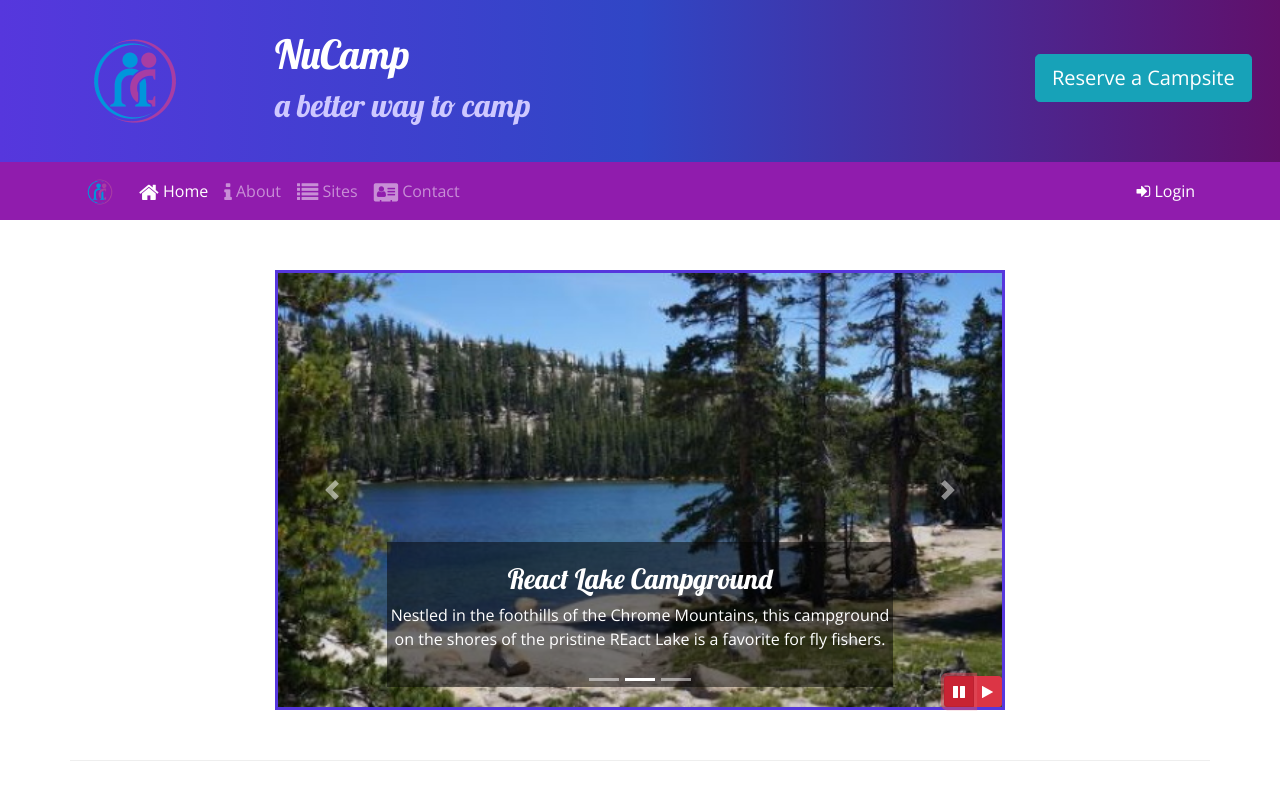
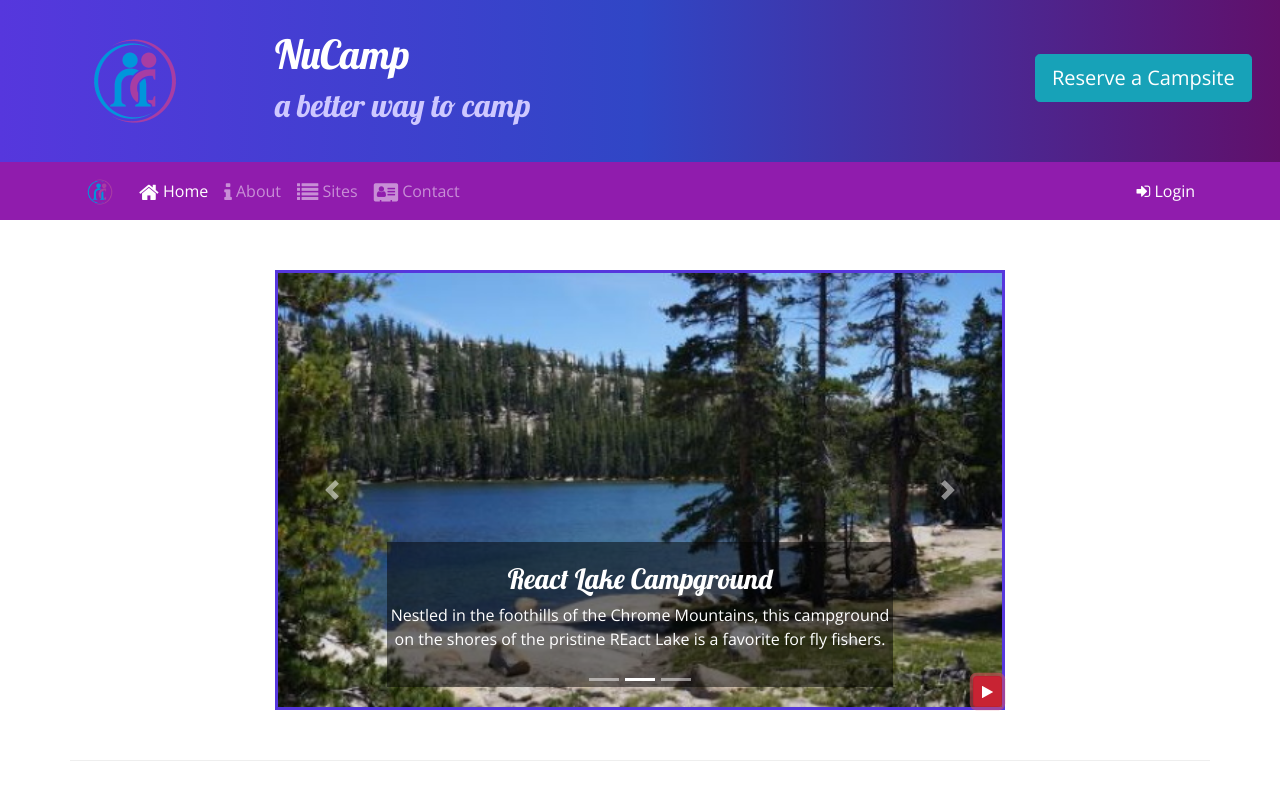
Before and after one commit to j-dsmith/nucamp-bootstrap, a website: page index.html in a window 1280 px wide. Both pictures are taken after a click on the button 959 px from the left and 691 px from the top of the page. Shown: the top 800 px of the page. Drawn offline with nearby package versions, Linux system fonts and the light colour scheme.

Commit message:
Bootstrap and jQuery Part 2

```diff
--- a/index.html
+++ b/index.html
@@ -191,14 +191,9 @@
               <span class="sr-only">Next</span>
             </a>
             <!-- ? carousel play/pause button controls -->
-            <div class="btn-group" id="carouselButton">
-              <button class="btn btn-danger btn-sm" id="carouselPause">
-                <i class="fa fa-pause"></i>
-              </button>
-              <button class="btn btn-danger btn-sm" id="carouselPlay">
-                <i class="fa fa-play"></i>
-              </button>
-            </div>
+            <button class="btn btn-danger btn-sm" id="carouselButton">
+              <i class="fa fa-pause"></i>
+            </button>
           </div>
         </div>
       </div>
@@ -289,11 +284,20 @@
     <script>
       $(function () {
         $(".carousel").carousel({ interval: 2000, pause: "false" });
-        $("#carouselPause").click(function () {
-          $(".carousel").carousel("pause");
-        });
-        $("#carouselPlay").click(function () {
-          $(".carousel").carousel("cycle");
+        // toggle carousel button class on click
+        $("#carouselButton").click(function () {
+          // on click check if carousel button is set to pause using icon class
+          //if paused, run carousel pause method, remove pause class, apply play class
+          if ($("#carouselButton").children("i").hasClass("fa-pause")) {
+            $(".carousel").carousel("pause");
+            $("#carouselButton").children("i").removeClass("fa-pause");
+            $("#carouselButton").children("i").addClass("fa-play");
+            //on click if class is set to play, run carousel cycle method, remove play class, add pause class
+          } else {
+            $(".carousel").carousel("cycle");
+            $("#carouselButton").children("i").removeClass("fa-play");
+            $("#carouselButton").children("i").addClass("fa-pause");
+          }
         });
       });
     </script>
```
